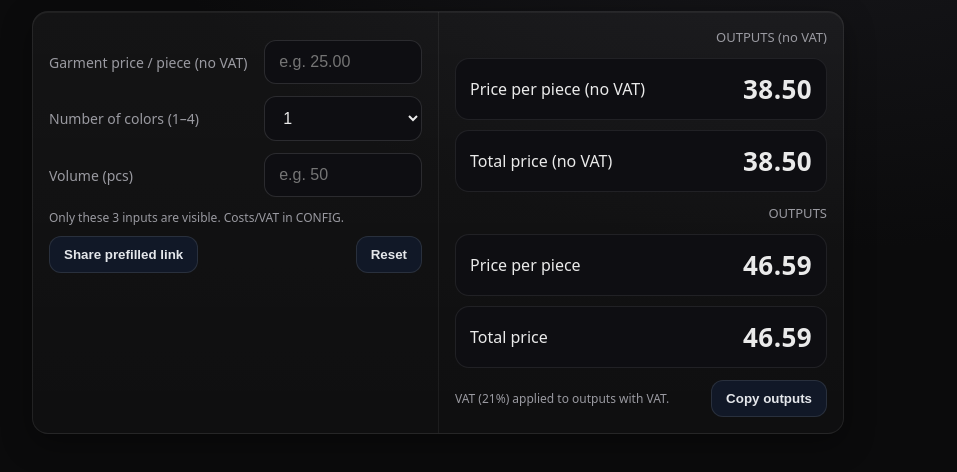
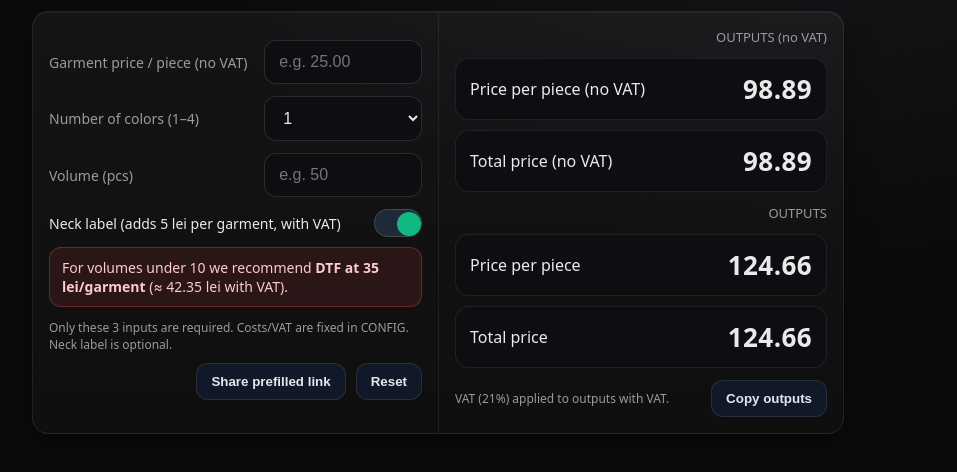
Before and after one commit to mdanieloficial-sys/screenprint-calculator, a plain HTML site: page index.html in a window 1280 px wide. Shown: the part 70-542 px from the top of the page, without its empty margins (202-1159 px from the left). Drawn offline with Linux system fonts and the light colour scheme.

Commit message:
Update index.html

```diff
--- a/index.html
+++ b/index.html
@@ -6,7 +6,6 @@
   <title>Screen Print Calculator</title>
   <link rel="manifest" href="manifest.webmanifest">
   <meta name="theme-color" content="#0b0b0c">
-  <!-- iOS PWA meta -->
   <meta name="apple-mobile-web-app-capable" content="yes">
   <meta name="apple-mobile-web-app-status-bar-style" content="black-translucent">
   <meta name="apple-mobile-web-app-title" content="Print Calc">
@@ -14,110 +13,54 @@
   <meta name="format-detection" content="telephone=no">
   <style>
     :root{
-      --bg:#0b0b0c;
-      --card:#121216;
-      --ink:#eaeaea;
-      --muted:#9a9aa1;
-      --accent:#f4f4f6;
-      --focus:#3b82f6;
-      --danger:#ef4444;
-      --ring: 0 0 0 3px rgba(59,130,246,.35);
+      --bg:#0b0b0c; --card:#121216; --ink:#eaeaea; --muted:#9a9aa1;
+      --accent:#f4f4f6; --focus:#3b82f6; --danger:#ef4444; --ring:0 0 0 3px rgba(59,130,246,.35);
       --radius:16px;
     }
-    *{box-sizing:border-box}
-    html,body{height:100%}
-    body{
-      margin:0;
-      font-family: ui-sans-serif, system-ui, -apple-system, "Segoe UI", Roboto, "Helvetica Neue", Arial, "Noto Sans", "Apple Color Emoji","Segoe UI Emoji";
+    *{box-sizing:border-box} html,body{height:100%}
+    body{margin:0; font-family:ui-sans-serif,system-ui,-apple-system,"Segoe UI",Roboto,"Helvetica Neue",Arial;
       color:var(--ink);
       background: radial-gradient(1200px 800px at 80% -20%, #1a1a1f 0%, #0b0b0c 60%);
-      -webkit-touch-callout:none; -webkit-text-size-adjust: 100%;
+      -webkit-touch-callout:none; -webkit-text-size-adjust:100%;
     }
-    .wrap{
-      max-width:860px;
-      margin: env(safe-area-inset-top) auto 0 auto;
-      padding: clamp(16px, 3vw, 24px);
-      padding-bottom: calc(16px + env(safe-area-inset-bottom));
+    .wrap{max-width:860px; margin: env(safe-area-inset-top) auto 0 auto;
+      padding: clamp(16px, 3vw, 24px); padding-bottom: calc(16px + env(safe-area-inset-bottom));
     }
-    .title{
-      display:flex;
-      align-items:center;
-      gap:12px;
-      margin-bottom:14px;
+    .title{display:flex; align-items:center; gap:12px; margin-bottom:14px;}
+    .badge{font-size:12px; color:#0b0b0c; background:#d1fae5; padding:4px 8px; border-radius:999px; font-weight:700; letter-spacing:.3px;}
+    .card{background:linear-gradient(180deg, rgba(255,255,255,.04), rgba(255,255,255,.02));
+      border:1px solid rgba(255,255,255,.08); border-radius:var(--radius);
+      box-shadow:0 10px 30px rgba(0,0,0,.35), inset 0 1px 0 rgba(255,255,255,.05); overflow:hidden;
     }
-    .badge{
-      font-size:12px;
-      color:#0b0b0c;
-      background:#d1fae5;
-      padding:4px 8px;
-      border-radius:999px;
-      font-weight:700;
-      letter-spacing:.3px;
-    }
-    .card{
-      background:linear-gradient(180deg, rgba(255,255,255,.04), rgba(255,255,255,.02));
-      border:1px solid rgba(255,255,255,.08);
-      border-radius:var(--radius);
-      box-shadow: 0 10px 30px rgba(0,0,0,.35), inset 0 1px 0 rgba(255,255,255,.05);
-      overflow:hidden;
-    }
-    .grid{
-      display:grid;
-      grid-template-columns: 1fr 1fr;
-    }
-    @media (max-width: 820px){
-      .grid{grid-template-columns: 1fr}
-    }
-    .pane{ padding:16px; }
-    .pane + .pane{ border-left:1px solid rgba(255,255,255,.06); }
-    @media (max-width: 820px){
-      .pane + .pane{ border-left:none; border-top:1px solid rgba(255,255,255,.06)}
-    }
-    .row{
-      display:grid;
-      grid-template-columns: 1.3fr 1fr;
-      align-items:center;
-      gap:10px;
-      margin: 12px 0;
-    }
-    label{ font-size:14px; color:var(--muted); }
-    input, select{
-      width:100%;
-      background:#0e0e12;
-      color:var(--ink);
-      border:1px solid rgba(255,255,255,.12);
-      border-radius:12px;
-      padding:12px 14px;
-      font-size:16px;
-      outline:none;
+    .grid{display:grid; grid-template-columns: 1fr 1fr;}
+    @media (max-width:820px){ .grid{grid-template-columns:1fr} }
+    .pane{padding:16px;} .pane + .pane{border-left:1px solid rgba(255,255,255,.06);}
+    @media (max-width:820px){ .pane + .pane{border-left:none; border-top:1px solid rgba(255,255,255,.06)} }
+    .row{display:grid; grid-template-columns: 1.3fr 1fr; align-items:center; gap:10px; margin:12px 0;}
+    label{font-size:14px; color:var(--muted);}
+    input, select{width:100%; background:#0e0e12; color:var(--ink);
+      border:1px solid rgba(255,255,255,.12); border-radius:12px; padding:12px 14px; font-size:16px; outline:none;
       transition:.2s border-color,.2s box-shadow;
     }
-    input:focus, select:focus{
-      border-color:var(--focus);
-      box-shadow: var(--ring);
-    }
-    .outputs{ display:grid; gap:10px; margin-top:12px; }
-    .pill{
-      background:#0e0e12;
-      border:1px solid rgba(255,255,255,.08);
-      border-radius:14px;
-      padding:12px 14px;
-      display:flex;
-      justify-content:space-between;
-      align-items:center;
-      font-size:16px;
-    }
+    input:focus, select:focus{border-color:var(--focus); box-shadow:var(--ring);}
+    .outputs{display:grid; gap:10px; margin-top:12px;}
+    .pill{background:#0e0e12; border:1px solid rgba(255,255,255,.08); border-radius:14px; padding:12px 14px;
+      display:flex; justify-content:space-between; align-items:center; font-size:16px;}
     .muted{color:var(--muted); font-size:13px}
-    .big{ font-size:26px; font-weight:800; letter-spacing:.4px; }
-    .foot{ display:flex; justify-content:space-between; align-items:center; margin-top:12px; gap:10px; flex-wrap:wrap; }
+    .big{font-size:26px; font-weight:800; letter-spacing:.4px;}
+    .foot{display:flex; justify-content:space-between; align-items:center; margin-top:12px; gap:10px; flex-wrap:wrap;}
     .tiny{font-size:12px; color:var(--muted)}
-    .btn{
-      appearance:none; border:none; cursor:pointer;
-      padding:10px 14px; border-radius:12px; font-weight:700;
-      background:#111827; color:#e5e7eb; border:1px solid rgba(255,255,255,.1);
-    }
-    .btn:hover{filter:brightness(1.05)}
-    .right{ text-align:right }
+    .btn{appearance:none; border:none; cursor:pointer; padding:10px 14px; border-radius:12px; font-weight:700;
+      background:#111827; color:#e5e7eb; border:1px solid rgba(255,255,255,.1);}
+    .btn:hover{filter:brightness(1.05)} .right{text-align:right}
+    .notice{margin-top:10px; padding:10px 12px; border-radius:12px; background:rgba(239,68,68,.12); border:1px solid rgba(239,68,68,.35);
+      color:#fecaca; font-size:14px;}
+    .checkrow{display:flex; align-items:center; justify-content:space-between; gap:10px; margin-top:8px;}
+    .checkrow label{color:var(--ink); font-size:14px;}
+    .switch{width:48px; height:28px; background:#1f2937; border:1px solid rgba(255,255,255,.15); border-radius:999px; position:relative;}
+    .switch input{display:none}
+    .knob{position:absolute; top:2px; left:2px; width:24px; height:24px; border-radius:999px; background:#9ca3af; transition:left .2s, background .2s;}
+    .switch input:checked + .knob{left:22px; background:#10b981;}
   </style>
 </head>
 <body>
@@ -130,28 +73,40 @@
       <div class="pane">
         <div class="row">
           <label for="garment">Garment price / piece (no VAT)</label>
-          <input id="garment" type="number" inputmode="decimal" min="0" step="0.01" placeholder="e.g. 25.00">
+          <input id="garment" type="number" inputmode="decimal" min="0" step="0.01" placeholder="e.g. 25.00" value="">
         </div>
         <div class="row">
           <label for="colors">Number of colors (1–4)</label>
           <select id="colors">
-            <option value="1">1</option>
-            <option value="2">2</option>
-            <option value="3">3</option>
-            <option value="4">4</option>
+            <option value="1">1</option><option value="2">2</option>
+            <option value="3">3</option><option value="4">4</option>
           </select>
         </div>
         <div class="row">
           <label for="volume">Volume (pcs)</label>
-          <input id="volume" type="number" inputmode="numeric" min="1" step="1" placeholder="e.g. 50">
+          <input id="volume" type="number" inputmode="numeric" min="1" step="1" placeholder="e.g. 50" value="">
         </div>
+
+        <div class="checkrow" title="Adds 5 lei per garment AFTER VAT">
+          <label for="neck">Neck label (adds 5 lei per garment, with VAT)</label>
+          <div class="switch">
+            <input id="neck" type="checkbox" checked>
+            <span class="knob"></span>
+          </div>
+        </div>
+
+        <div id="dtfNote" class="notice" style="display:none">
+          For volumes under 10 we recommend <strong>DTF at 35 lei/garment</strong> (≈ <span id="dtfVat"></span> with VAT).
+        </div>
+
         <div class="foot">
-          <div class="tiny">Only these 3 inputs are visible. Costs/VAT in CONFIG.</div>
+          <div class="tiny">Only these 3 inputs are required. Costs/VAT are fixed in CONFIG. Neck label is optional.</div>
           <div style="flex:1"></div>
           <button class="btn" id="share">Share prefilled link</button>
           <button class="btn" id="reset">Reset</button>
         </div>
       </div>
+
       <div class="pane right">
         <div class="muted">OUTPUTS (no VAT)</div>
         <div class="outputs">
@@ -189,80 +144,126 @@
 const CONFIG = {
   currency: "lei",
   vatRate: 0.21,
-  base_setup_per_color: 30,
-  base_run_cost: 6,
-  per_color_run_cost: 2.5,
-  tier_discounts: { 1:1.00, 20:0.95, 50:0.90, 100:0.85, 250:0.80, 500:0.75 },
+  setup_per_color: 50,
+  ink_per_color: 5,
+  labor_per_garment: 3,
+  overhead_rate: 0.10,
+  margin_tiers: [
+    { min: 200, rate: 0.35 },
+    { min: 100, rate: 0.40 },
+    { min:  50, rate: 0.45 },
+    { min:  25, rate: 0.50 },
+    { min:  10, rate: 0.55 },
+    { min:   1, rate: 0.55 }
+  ],
+  dtf_price_no_vat: 35,
+  neck_label_vat_inclusive_add: 5,
   precision: 2
 };
 
-function tierMultiplier(qty){
-  let bestKey = 1;
-  for(const k of Object.keys(CONFIG.tier_discounts).map(Number).sort((a,b)=>a-b)){
-    if(qty >= k) bestKey = k;
+function getMarginRate(qty){
+  for(const t of CONFIG.margin_tiers){
+    if(qty >= t.min) return t.rate;
   }
-  return CONFIG.tier_discounts[bestKey];
+  return CONFIG.margin_tiers.at(-1).rate;
 }
-function fmt(x){ return Number(x||0).toLocaleString(undefined,{minimumFractionDigits:CONFIG.precision,maximumFractionDigits:CONFIG.precision}); }
-function calc(garment, colors, volume){
+
+function fmt(x){return Number(x||0).toLocaleString(undefined,{minimumFractionDigits:CONFIG.precision,maximumFractionDigits:CONFIG.precision});}
+
+function calc(garment, colors, volume, neckOn){
   colors = Math.min(Math.max(colors,1),4);
   volume = Math.max(1, Math.floor(volume||0));
-  const m = tierMultiplier(volume);
-  const setup_amort = (CONFIG.base_setup_per_color * colors) / volume;
-  const effective_run = (CONFIG.base_run_cost + CONFIG.per_color_run_cost * colors) * m;
-  const pppNoVat = garment + setup_amort + effective_run;
+
+  const setup_amort = (CONFIG.setup_per_color * colors) / volume;
+  const ink_cost = CONFIG.ink_per_color * colors;
+  const labor = CONFIG.labor_per_garment;
+
+  let unit_cost_no_vat = garment + setup_amort + ink_cost + labor;
+  unit_cost_no_vat *= (1 + CONFIG.overhead_rate);
+
+  const margin = getMarginRate(volume);
+  const pppNoVat = unit_cost_no_vat * (1 + margin);
   const tpNoVat = pppNoVat * volume;
-  const pppVat = pppNoVat * (1 + CONFIG.vatRate);
-  const tpVat = tpNoVat * (1 + CONFIG.vatRate);
+
+  let pppVat = pppNoVat * (1 + CONFIG.vatRate);
+  let tpVat = tpNoVat * (1 + CONFIG.vatRate);
+
+  // Add EXACT 5 lei per garment AFTER VAT
+  if(neckOn){
+    pppVat += CONFIG.neck_label_vat_inclusive_add;
+    tpVat += CONFIG.neck_label_vat_inclusive_add * volume;
+  }
+
   return { pppNoVat, tpNoVat, pppVat, tpVat };
 }
-const $ = id => document.getElementById(id);
-const garment = $("garment"), colors = $("colors"), volume = $("volume");
-const p1 = $("pppNoVat"), t1 = $("tpNoVat"), p2 = $("pppVat"), t2 = $("tpVat");
-const vatRateLabel = $("vatRateLabel");
-vatRateLabel.textContent = `(${(CONFIG.vatRate*100).toFixed(0)}%)`;
+
+// DOM refs
+const $ = id=>document.getElementById(id);
+const garment=$("garment"),colors=$("colors"),volume=$("volume"),neck=$("neck");
+const p1=$("pppNoVat"),t1=$("tpNoVat"),p2=$("pppVat"),t2=$("tpVat");
+const vatRateLabel=$("vatRateLabel"),dtfNote=$("dtfNote"),dtfVat=$("dtfVat");
+
+vatRateLabel.textContent=`(${(CONFIG.vatRate*100).toFixed(0)}%)`;
+dtfVat.textContent=fmt(CONFIG.dtf_price_no_vat*(1+CONFIG.vatRate))+" "+CONFIG.currency;
+
 function update(){
-  const g = parseFloat(garment.value || "0");
-  const c = parseInt(colors.value || "1",10);
-  const v = parseInt(volume.value || "1",10);
-  const out = calc(g,c,v);
-  p1.textContent = fmt(out.pppNoVat);
-  t1.textContent = fmt(out.tpNoVat);
-  p2.textContent = fmt(out.pppVat);
-  t2.textContent = fmt(out.tpVat);
+  const g=parseFloat(garment.value||"0");
+  const c=parseInt(colors.value||"1",10);
+  const v=parseInt(volume.value||"1",10);
+  const neckOn=!!neck.checked;
+
+  dtfNote.style.display=(v<10)?"block":"none";
+
+  const out=calc(g,c,v,neckOn);
+  p1.textContent=fmt(out.pppNoVat);
+  t1.textContent=fmt(out.tpNoVat);
+  p2.textContent=fmt(out.pppVat);
+  t2.textContent=fmt(out.tpVat);
 }
+
 ["input","change"].forEach(ev=>{
-  garment.addEventListener(ev, update);
-  colors.addEventListener(ev, update);
-  volume.addEventListener(ev, update);
+  garment.addEventListener(ev,update);
+  colors.addEventListener(ev,update);
+  volume.addEventListener(ev,update);
+  neck.addEventListener(ev,update);
 });
+
 (function prefill(){
-  const p = new URLSearchParams(location.search);
-  if(p.has("g")) garment.value = p.get("g");
-  if(p.has("c")) colors.value = p.get("c");
-  if(p.has("v")) volume.value = p.get("v");
+  const p=new URLSearchParams(location.search);
+  if(p.has("g"))garment.value=p.get("g");
+  if(p.has("c"))colors.value=p.get("c");
+  if(p.has("v"))volume.value=p.get("v");
+  if(p.has("n"))neck.checked=p.get("n")==="1";
   update();
 })();
-$("reset").addEventListener("click", ()=>{ garment.value=""; colors.value="1"; volume.value=""; update(); });
-$("copy").addEventListener("click", async ()=>{
-  const text = `Price per piece (no VAT): ${p1.textContent} ${CONFIG.currency}
+
+$("reset").addEventListener("click",()=>{
+  garment.value="";colors.value="1";volume.value="";neck.checked=true;update();
+});
+
+$("copy").addEventListener("click",async()=>{
+  const text=`Price per piece (no VAT): ${p1.textContent} ${CONFIG.currency}
 Total price (no VAT): ${t1.textContent} ${CONFIG.currency}
 Price per piece: ${p2.textContent} ${CONFIG.currency}
 Total price: ${t2.textContent} ${CONFIG.currency}`;
-  try{ await navigator.clipboard.writeText(text); alert("Outputs copied."); }catch(e){ alert("Copy failed. Select and copy manually."); }
+  try{await navigator.clipboard.writeText(text);alert("Outputs copied.");}
+  catch(e){alert("Copy failed. Select and copy manually.");}
 });
-$("share").addEventListener("click", async ()=>{
-  const u = new URL(location.href);
-  const params = new URLSearchParams();
-  if(garment.value) params.set("g", garment.value);
-  if(colors.value)  params.set("c", colors.value);
-  if(volume.value)  params.set("v", volume.value);
-  u.search = params.toString();
-  try{ await navigator.clipboard.writeText(u.toString()); alert("Prefilled link copied."); }catch(e){ prompt("Copy this link:", u.toString()); }
+
+$("share").addEventListener("click",async()=>{
+  const u=new URL(location.href);
+  const params=new URLSearchParams();
+  if(garment.value)params.set("g",garment.value);
+  if(colors.value)params.set("c",colors.value);
+  if(volume.value)params.set("v",volume.value);
+  params.set("n",neck.checked?"1":"0");
+  u.search=params.toString();
+  try{await navigator.clipboard.writeText(u.toString());alert("Prefilled link copied.");}
+  catch(e){prompt("Copy this link:",u.toString());}
 });
-// Register service worker
+
 if('serviceWorker' in navigator){
-  window.addEventListener('load', ()=>{
+  window.addEventListener('load',()=>{
     navigator.serviceWorker.register('./sw.js').catch(()=>{});
   });
 }
```
